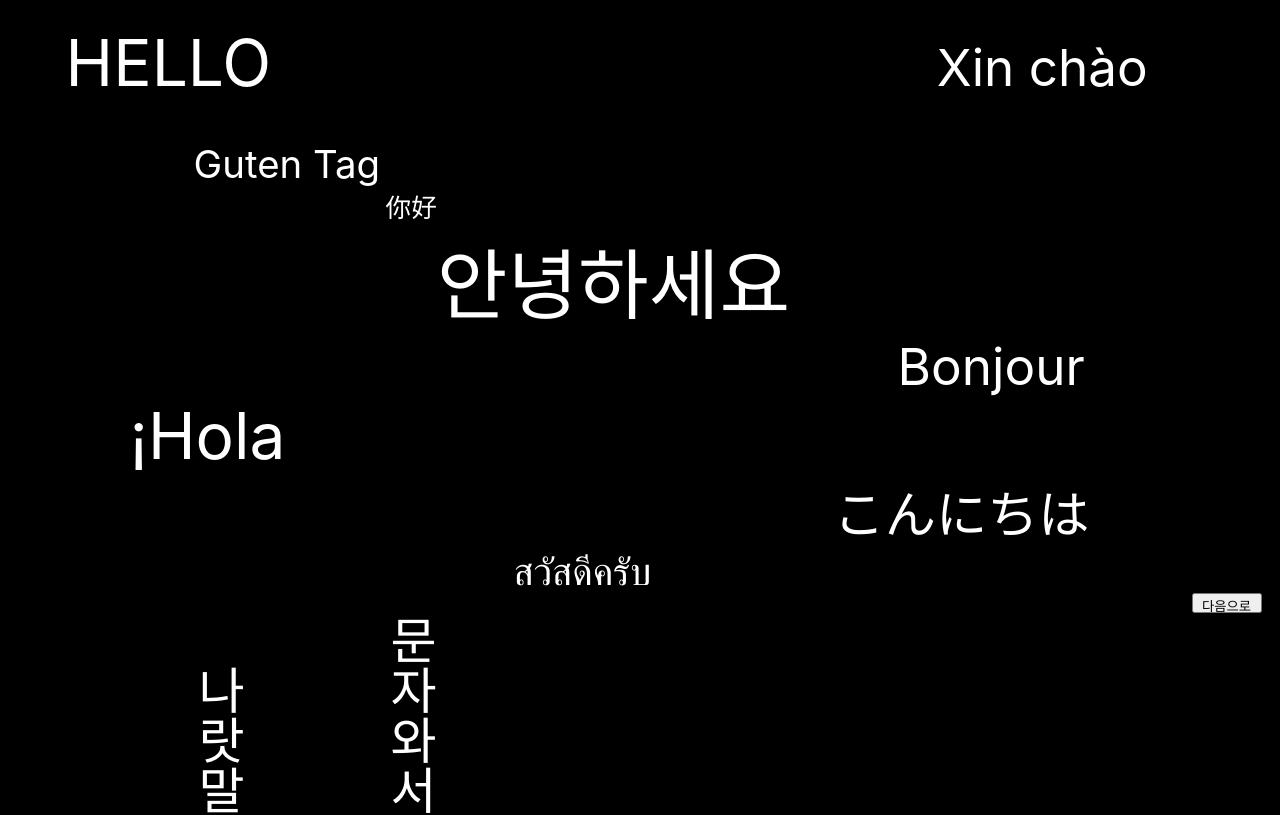
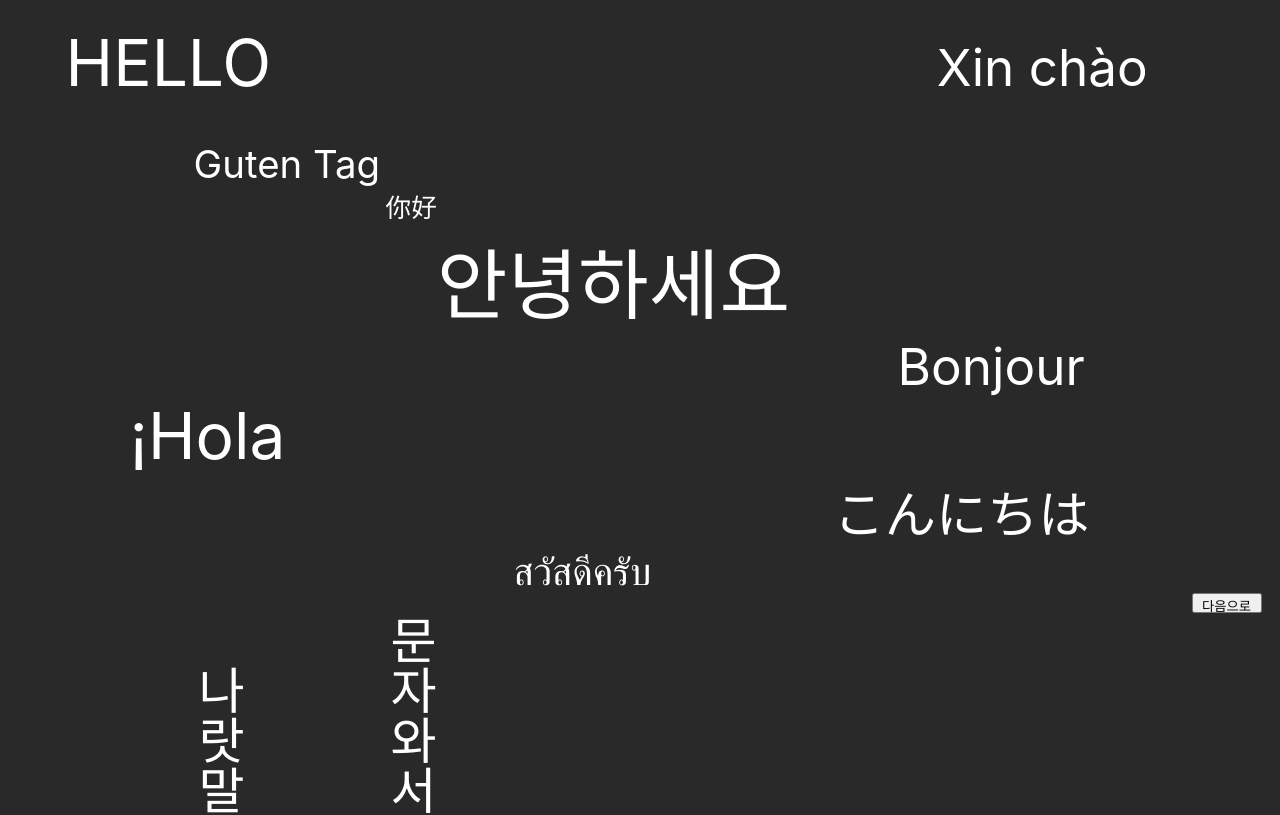
Before and after one commit to hangeul-project/hangeul-react-web, a React (Create React App) app: page / in a window 1280 px wide. Shown: the top 815 px of the page. Built offline with nearby package versions, Linux system fonts and the light colour scheme.

Commit message:
Revise CSS_2

```diff
--- a/src/component/Page1/Page1.css
+++ b/src/component/Page1/Page1.css
@@ -1,7 +1,7 @@
 @media (min-width: 441px) {
   body {
     color: white;
-    background-color: black;
+    background-color: #292929;
     position: relative;
     right: 3vw;
   }
@@ -81,7 +81,7 @@
 @media (max-width: 440px) {
   body {
     color: white;
-    background-color: black;
+    background-color: #292929;
     position: relative;
     right: 3vw;
   }
```
